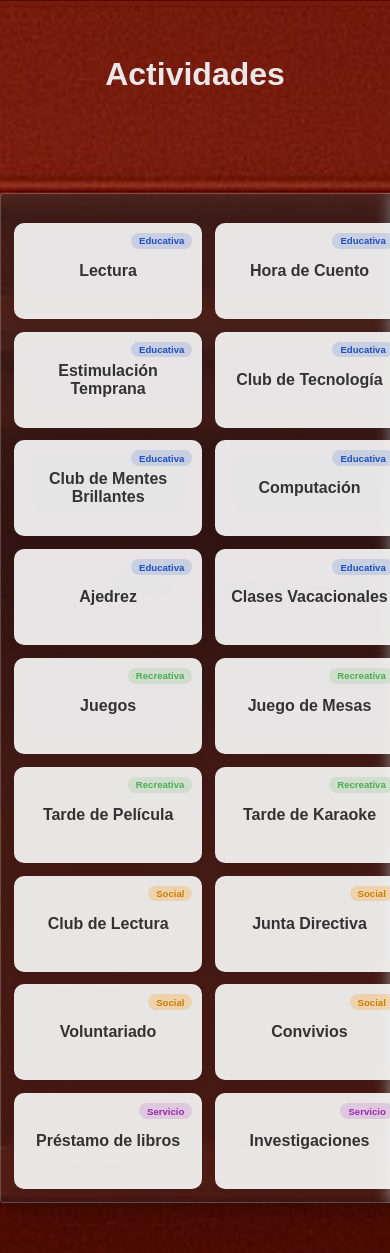
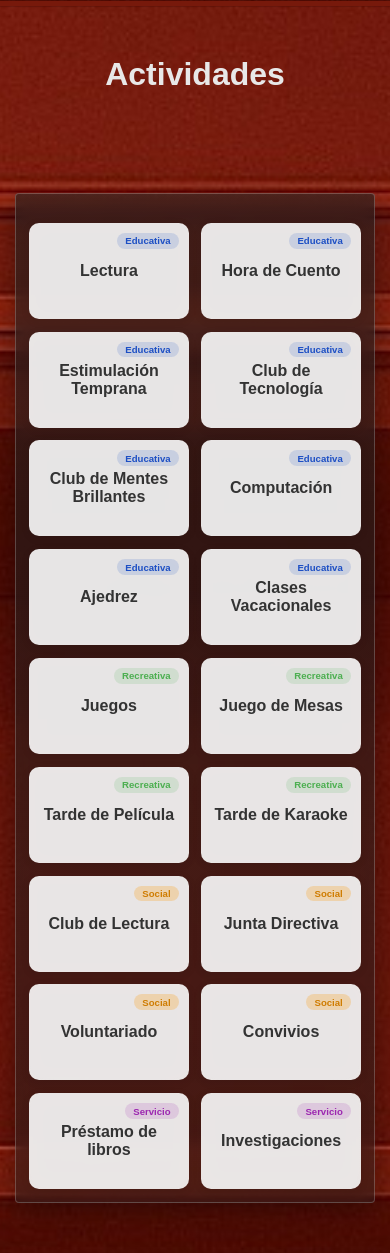
Before and after one commit to SerGioAMM/Biblioteca_V3, a Flask app: page / in a window 390 px wide. Shown: the part 1526-2779 px from the top of the page. Run offline with Flask 3, Linux system fonts and the light colour scheme; data comes from the database, SQL or seed files in the repository.

Commit message:
corregido tamanio de contenedor de actividades en responsivo para celulares

```diff
--- a/static/estilo_inicio.css
+++ b/static/estilo_inicio.css
@@ -545,4 +545,7 @@
         font-size: 0.6rem;
         padding: 0.15rem 0.5rem;
     }
+    .contenedor-actividades {
+    width: 85%;
 }
+}
```
